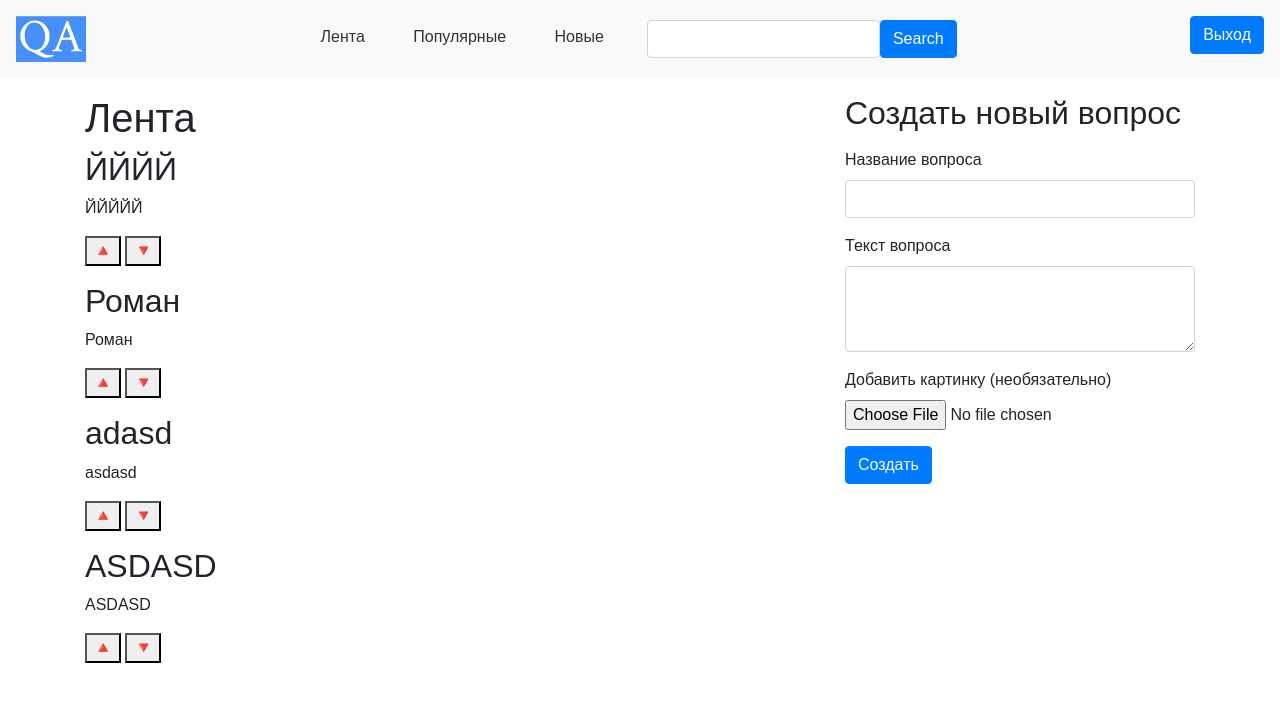
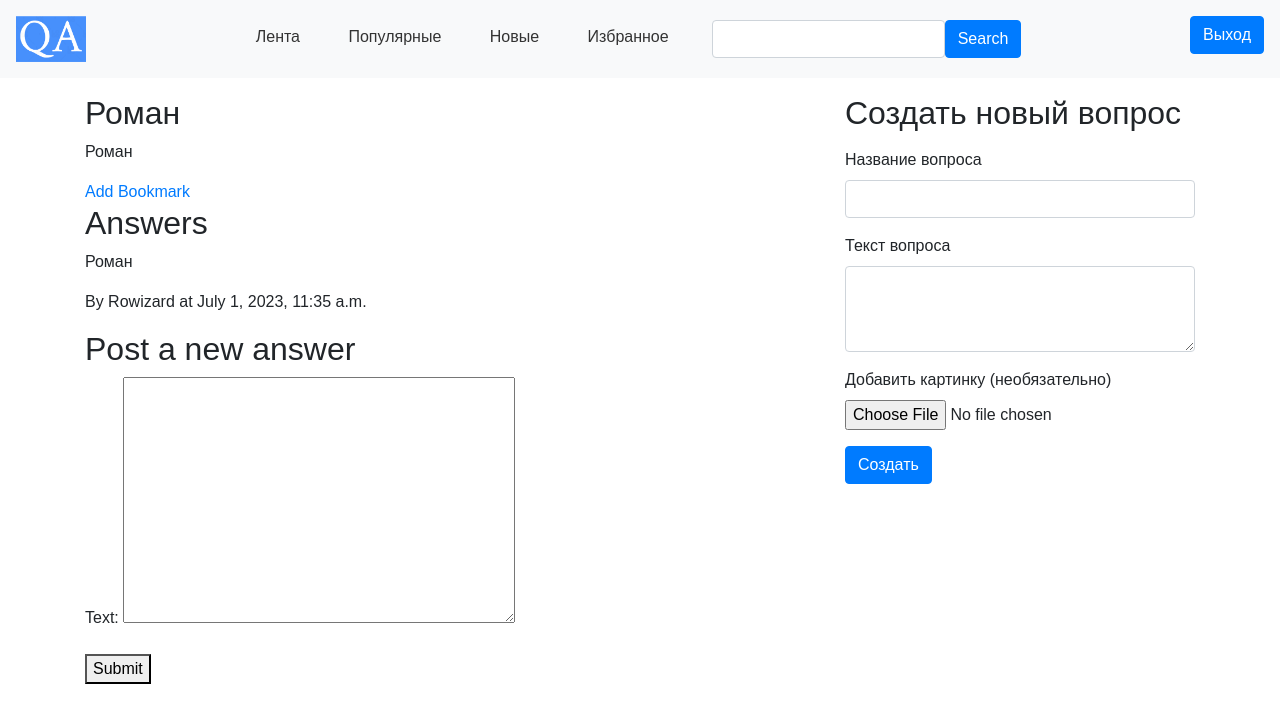
Before and after one commit to Rowizar/Forum_V3, a Django app: page /qa_app/question/14/ in a window 1280 px wide. Shown: the top 723 px of the page. Run offline with Django 3.2, Linux system fonts and the light colour scheme; a user stored in the database is signed in; data comes from the database, SQL or seed files in the repository; both versions use the stored data as it was after the commit; data that the repository does not hold is empty; some libraries are stand-ins or nearby versions.

Commit message:
not end at all need more and more and

```diff
--- a/qa_app/admin.py
+++ b/qa_app/admin.py
@@ -1,5 +1,5 @@
 from django.contrib import admin
-from .models import Category, UserCategoryPreference, Question, QuestionRating, Answer, AnswerRating
+from .models import Category, UserCategoryPreference, Question, QuestionRating, Answer, AnswerRating, Bookmark
 
 # Register your models here.
 
@@ -9,3 +9,4 @@ admin.site.register(Question)
 admin.site.register(QuestionRating)
 admin.site.register(Answer)
 admin.site.register(AnswerRating)
+admin.site.register(Bookmark)
--- a/qa_app/forms.py
+++ b/qa_app/forms.py
@@ -1,7 +1,15 @@
 from django import forms
 from .models import Question
+from .models import Answer
+
 
 class QuestionForm(forms.ModelForm):
-    class Meta:
-        model = Question
-        fields = ['title', 'text', 'image']
+	class Meta:
+		model = Question
+		fields = ['title', 'text', 'image']
+
+
+class AnswerForm(forms.ModelForm):
+	class Meta:
+		model = Answer
+		fields = ['text']
--- a/qa_app/models.py
+++ b/qa_app/models.py
@@ -16,18 +16,21 @@ class Question(models.Model):
 	text = models.TextField()
 	image = models.ImageField(upload_to='images/', null=True, blank=True)
 	pub_date = models.DateTimeField(auto_now_add=True)
+	categories = models.ManyToManyField(Category, blank=True)
 
 	def __str__(self):
 		return self.title
+
 
 class Answer(models.Model):
 	user = models.ForeignKey(User, on_delete=models.CASCADE)
 	question = models.ForeignKey(Question, on_delete=models.CASCADE)
 	text = models.TextField()
-	pub_date = models.DateTimeField('date published')
+	pub_date = models.DateTimeField(auto_now_add=True)
 
 	def __str__(self):
 		return self.text
+
 
 class QuestionRating(models.Model):
 	user = models.ForeignKey(User, on_delete=models.CASCADE)
@@ -36,6 +39,8 @@ class QuestionRating(models.Model):
 
 	def __str__(self):
 		return self.rating
+
+
 class AnswerRating(models.Model):
 	user = models.ForeignKey(User, on_delete=models.CASCADE)
 	answer = models.ForeignKey(Answer, on_delete=models.CASCADE)
@@ -44,10 +49,25 @@ class AnswerRating(models.Model):
 	def __str__(self):
 		return self.rating
 
+
 class UserCategoryPreference(models.Model):
 	user = models.ForeignKey(User, on_delete=models.CASCADE)
 	category = models.ForeignKey(Category, on_delete=models.CASCADE)
 	preference_level = models.IntegerField()
 
 	def __str__(self):
-		return str(self.user)+str(self.category)
+		return str(self.user) + str(self.category)
+
+
+class Bookmark(models.Model):
+	user = models.ForeignKey(User, on_delete=models.CASCADE)
+	question = models.ForeignKey(Question, on_delete=models.CASCADE)
+	created_at = models.DateTimeField(auto_now_add=True)
+
+	class Meta:
+		unique_together = (
+			'user',
+			'question')  # чтобы предотвратить повторные закладки одного и того же вопроса одним пользователем
+
+	def __str__(self):
+		return f'{self.user.username} bookmarked {self.question.title}'
--- a/qa_app/templates/base.html
+++ b/qa_app/templates/base.html
@@ -18,6 +18,7 @@
             <a href="{% url 'feed' %}" class="btn btn-link nav-link">Лента</a>
             <a href="{% url 'popular' %}" class="btn btn-link nav-link">Популярные</a>
             <a href="{% url 'recent' %}" class="btn btn-link nav-link">Новые</a>
+            <a href="{% url 'bookmarks' %}" class="btn btn-link nav-link">Избранное</a>
         </nav>
         <form action="{% url 'search' %}" method="GET" class="form-inline pr-3">
             <input type="text" name="query" class="form-control">
--- a/qa_app/templates/feed.html
+++ b/qa_app/templates/feed.html
@@ -7,7 +7,7 @@
     <!-- Предполагая, что "questions" доступен в контексте -->
     {% for question in questions %}
         <div>
-            <h2>{{ question.title }}</h2>
+            <h2><a href="{% url 'question_detail' question.id %}">{{ question.title }}</a></h2>
             <p>{{ question.text }}</p>
             <!-- Здесь должны быть картинки, если они есть -->
             <div class="votes">
--- a/qa_app/templates/popular.html
+++ b/qa_app/templates/popular.html
@@ -6,7 +6,7 @@
     <h1>Популярные</h1>
     {% for question in questions %}
         <div>
-            <h2>{{ question.title }}</h2>
+            <h2><a href="{% url 'question_detail' question.id %}">{{ question.title }}</a></h2>
             <p>{{ question.text }}</p>
             <!-- Здесь должны быть картинки, если они есть -->
             <div class="votes">
--- /dev/null
+++ b/qa_app/templates/question_detail.html
@@ -0,0 +1,29 @@
+{% extends "base.html" %}
+
+{% block content %}
+    <h2>{{ question.title }}</h2>
+    <p>{{ question.text }}</p>
+
+    {% if request.user.is_authenticated %}
+    {% if bookmark %}
+        <a href="{% url 'delete_bookmark' bookmark.id %}">Remove Bookmark</a>
+    {% else %}
+        <a href="{% url 'add_bookmark' question.id %}">Add Bookmark</a>
+    {% endif %}
+{% endif %}
+
+    <h2>Answers</h2>
+    {% for answer in answers %}
+        <div>
+            <p>{{ answer.text }}</p>
+            <p>By {{ answer.user.username }} at {{ answer.pub_date }}</p>
+        </div>
+    {% endfor %}
+
+    <h2>Post a new answer</h2>
+    <form method="post">
+        {% csrf_token %}
+        {{ form.as_p }}
+        <button type="submit">Submit</button>
+    </form>
+{% endblock %}
--- a/qa_app/templates/recent.html
+++ b/qa_app/templates/recent.html
@@ -6,7 +6,7 @@
     <h1>Новые</h1>
     {% for question in questions %}
         <div>
-            <h2>{{ question.title }}</h2>
+            <h2><a href="{% url 'question_detail' question.id %}">{{ question.title }}</a></h2>
             <p>{{ question.text }}</p>
             <!-- Здесь должны быть картинки, если они есть -->
             <div class="votes">
--- a/qa_app/urls.py
+++ b/qa_app/urls.py
@@ -2,10 +2,11 @@ from django.urls import path
 from django.contrib.auth import views as auth_views
 from . import views
 
+
 urlpatterns = [
 	path('', views.base, name='base'),
 	path('category/<int:category_id>/', views.question_list, name='question_list'),
-	path('', views.feed, name='feed'),
+	path('feed/', views.feed, name='feed'),
 	path('popular/', views.popular, name='popular'),
 	path('recent/', views.recent, name='recent'),
 	path('search/', views.search, name='search'),
@@ -13,5 +14,8 @@ urlpatterns = [
 	path('question/<int:id>/', views.question_detail, name='question_detail'),
 	path('logout/', auth_views.LogoutView.as_view(), name='logout'),
 	path('login/', views.login_view, name='login'),
+	path('bookmark/<int:question_id>/', views.bookmark, name='bookmark'),
+	path('delete_bookmark/<int:bookmark_id>/', views.delete_bookmark, name='delete_bookmark'),
+	path('bookmarks/', views.bookmarks, name='bookmarks'),
 
 ]
--- a/qa_app/views.py
+++ b/qa_app/views.py
@@ -1,17 +1,17 @@
 from django.db.models import Count
 from django.shortcuts import render, redirect
 from .forms import QuestionForm
-from .models import Category, Question, Answer
+from .models import Category, Question, Answer, Bookmark
 from django.contrib.auth.decorators import login_required
 from django.contrib.auth import login, authenticate
 from django.contrib.auth.forms import UserCreationForm
 from django.shortcuts import get_object_or_404, render
 from .models import Question
+from .forms import AnswerForm
 
 
 def base(request):
 	categories = Category.objects.all()
-
 	if request.method == 'POST' and request.user.is_authenticated:
 		form = QuestionForm(request.POST)
 		if form.is_valid():
@@ -30,7 +30,7 @@ def question_list(request, category_id):
 
 
 def feed(request):
-	questions = Question.objects.all()  # .order_by('-pub_date')
+	questions = Question.objects.all().order_by('-pub_date')
 	return render(request, 'feed.html', {'questions': questions})
 
 
@@ -62,9 +62,26 @@ def register(request):
 
 
 def question_detail(request, id):
-	# question = get_object_or_404(Question, id=id)
-	questions = Question.objects.all()
-	return render(request, 'feed.html', {'questions': questions})
+	question = get_object_or_404(Question, id=id)
+	answers = Answer.objects.filter(question=question)
+
+	bookmark = None
+	if request.user.is_authenticated:
+		bookmark = Bookmark.objects.filter(user=request.user, question=question).first()
+
+	if request.method == 'POST' and request.user.is_authenticated:
+		form = AnswerForm(request.POST)
+		if form.is_valid():
+			answer = form.save(commit=False)
+			answer.user = request.user
+			answer.question = question
+			answer.save()
+			return redirect('question_detail', question.id)  # Обновить страницу с новым ответом
+	else:
+		form = AnswerForm()
+
+	return render(request, 'question_detail.html',
+				  {'question': question, 'answers': answers, 'form': form, 'bookmark': bookmark})
 
 
 def login_view(request):
@@ -80,3 +97,20 @@ def login_view(request):
 			return render(request, 'login.html', {'error': 'Invalid username or password'})
 	else:
 		return render(request, 'login.html')
+
+
+def bookmark(request, question_id):
+	question = get_object_or_404(Question, id=question_id)
+	Bookmark.objects.create(user=request.user, question=question)
+	return redirect('feed')  # или куда вам нужно перенаправить пользователя после добавления в закладки
+
+
+def delete_bookmark(request, bookmark_id):
+	bookmark = get_object_or_404(Bookmark, id=bookmark_id, user=request.user)
+	bookmark.delete()
+	return redirect('bookmarks')  # или куда вам нужно перенаправить пользователя после удаления из закладок
+
+
+def bookmarks(request):
+	bookmarks = Bookmark.objects.filter(user=request.user)
+	return render(request, 'bookmarks.html', {'bookmarks': bookmarks})
```
Also changed, not shown: qa_app/templates/bookmarks.html (added, +14 -0 lines), db.sqlite3.
